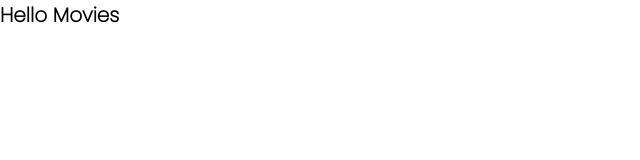
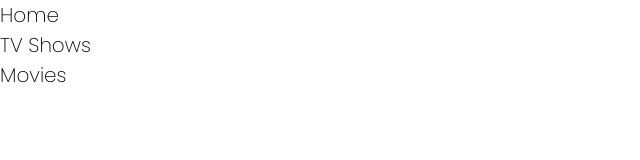
Before and after one commit to aima98/Javascript-Capstone-Project, a website built with webpack: page dist/index.html in a window 1280 px wide. Shown: the whole page, without its empty margins (0-640 px from the left). Built offline with nearby package versions, Linux system fonts and the light colour scheme.

Commit message:
Update dist folder with

```diff
--- a/dist/index.html
+++ b/dist/index.html
@@ -7,6 +7,15 @@
     <title>TV Shows and Movies Title Page </title>
 <script defer src="main.js"></script></head>
 <body>
-    <h1>Hello Movies</h1>
+    <header>
+        <a href="#" class="nav__branding"></a>
+        <nav class="navbar">
+            <ul class="nav__links">
+                <li class="home">Home</li>
+                <li class="shows">TV Shows</li>
+                <li class="movies">Movies</li>
+            </ul>
+        </nav>
+    </header>
 </body>
 </html>
```
Also changed, not shown: dist/main.js (+1 -1 lines).
